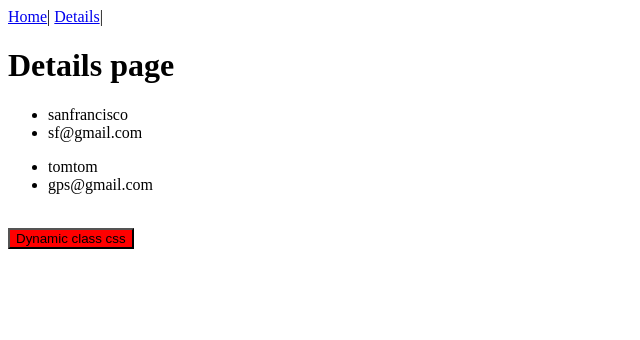
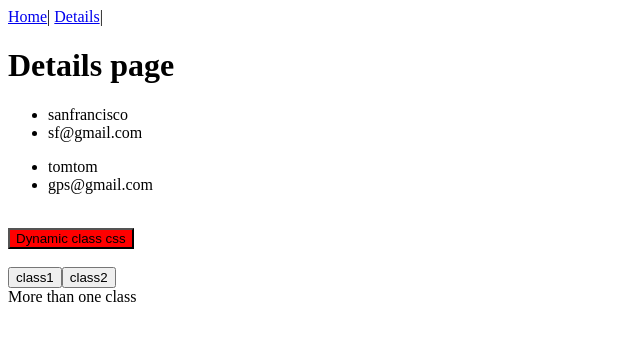
Before and after one commit to teemopower/vue-router-form, a Vue app: page /details in a window 1280 px wide. Shown: the top 340 px of the page, without its empty margins (0-640 px from the left). Built offline with nearby package versions, Linux system fonts and the light colour scheme.

Commit message:
dynamic css more than one class

```diff
--- a/src/components/Details.vue
+++ b/src/components/Details.vue
@@ -10,6 +10,11 @@
       @click="addClass = !addClass"
       :class="{ dynamicClassName: addClass, dynamicClassNameFalse: !addClass}"
     >Dynamic class css</button>
+    <br>
+    <br>
+    <button @click="class1 = !class1">class1</button>
+    <button @click="class2 = !class2">class2</button>
+    <div :class="moreThanOneDynamicClass">More than one class</div>
   </div>
 </template>
 
@@ -33,10 +38,20 @@ export default {
           email: "gps@gmail.com"
         }
       ],
-      addClass: true
+      addClass: true,
+      class1: false,
+      class2: false
     };
   },
-  methods: {}
+  methods: {},
+  computed: {
+    moreThanOneDynamicClass() {
+      return {
+        class1: this.class1,
+        class2: this.class2
+      };
+    }
+  }
 };
 </script>
 
@@ -49,4 +64,12 @@ export default {
 .dynamicClassNameFalse {
   background-color: green;
 }
+
+.class1 {
+  width: 200px;
+}
+
+.class2 {
+  background-color: lightcoral;
+}
 </style>
```
